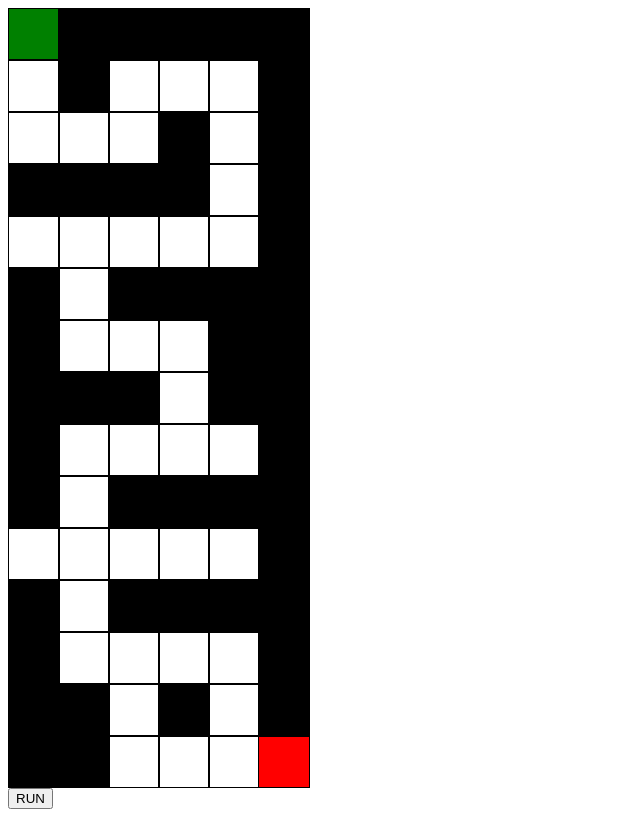
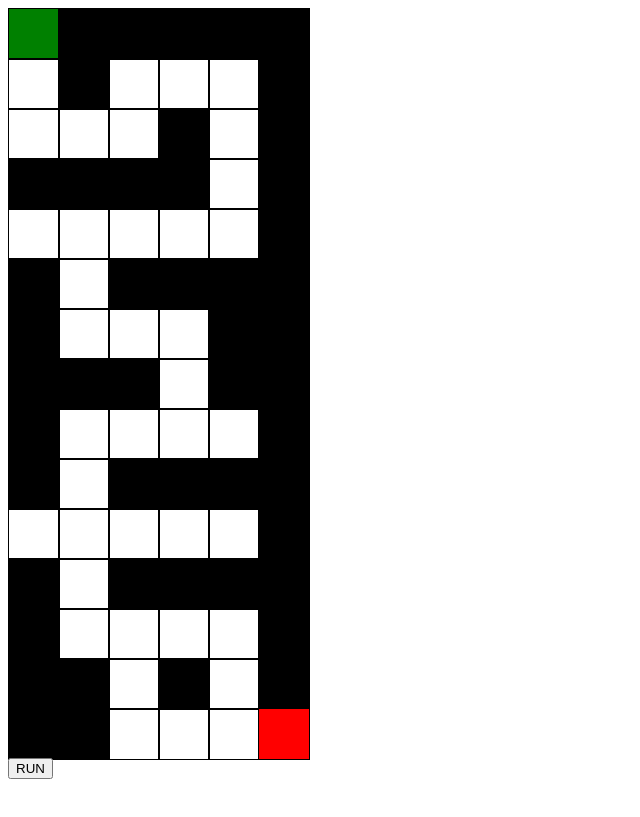
Before and after one commit to kevinirawand/Labirin-with-BnB-And-Backtracking, a plain HTML site: page bruteforce/index.html in a window 1280 px wide. Shown: the whole page, without its empty margins (0-640 px from the left). Drawn offline with Linux system fonts and the light colour scheme.

Commit message:
fix styling

```diff
--- a/backtracking/script.js
+++ b/backtracking/script.js
@@ -108,6 +108,9 @@ function moveMouse(row, col) {
 
 document.addEventListener("DOMContentLoaded", () => {
    const mapsContainer = document.getElementById("maps-container");
+   mapsContainer.style.setProperty("--cols", MAPS_WIDTH);
+   mapsContainer.style.setProperty("--rows", MAPS_HEIGHT);
+
    const runBtn = document.getElementById("run-btn");
 
    for (let row = 0; row < MAPS_HEIGHT; row++) {
--- a/backtracking/style.css
+++ b/backtracking/style.css
@@ -1,6 +1,7 @@
 #maps-container {
 	display: grid;
-	grid-template-columns: repeat(6, 50px);
+	grid-template-columns: repeat(var(--cols), 50px);
+	grid-template-rows: repeat(var(--rows), 50px);
 }
 
 .cell {
--- a/bruteforce/script.js
+++ b/bruteforce/script.js
@@ -122,6 +122,9 @@ function moveMouse(row, col) {
 
 document.addEventListener("DOMContentLoaded", () => {
    const mapsContainer = document.getElementById("maps-container");
+   mapsContainer.style.setProperty("--cols", MAPS_WIDTH);
+   mapsContainer.style.setProperty("--rows", MAPS_HEIGHT);
+
    const runBtn = document.getElementById("run-btn");
 
    for (let row = 0; row < MAPS_HEIGHT; row++) {
--- a/bruteforce/style.css
+++ b/bruteforce/style.css
@@ -1,6 +1,7 @@
 #maps-container {
 	display: grid;
-	grid-template-columns: repeat(6, 50px);
+	grid-template-columns: repeat(var(--cols), 50px);
+	grid-template-rows: repeat(var(--rows), 50px);
 }
 
 .cell {
```
